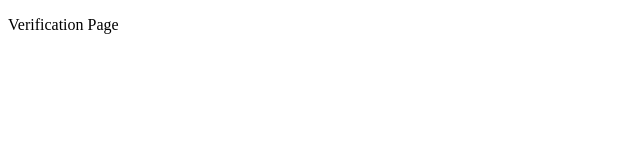
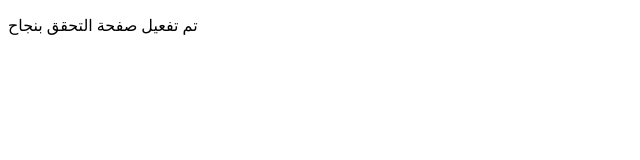
Before and after one commit to 1993-saleh/Internationally-Wanted-File-The-Secret-Cyber-Archive, a plain HTML site: page index.html in a window 1280 px wide. Shown: the whole page, without its empty margins (0-640 px from the left). Drawn offline with Linux system fonts and the light colour scheme.

Commit message:
Update index.html

```diff
--- a/index.html
+++ b/index.html
@@ -1,10 +1,10 @@
 <!DOCTYPE html>
 <html>
 <head>
-    <meta name="google-site-verification" content="HtttlYF9FGttnjq5NSJ3kqodDCH4816cwhzH6h65-Z4" />
-    <title>Verification</title>
+<meta name="google-site-verification" content="HtttlYF9FGttnjq5NSJ3kqodDCH4816cwhzH6h65-Z4" />
+<title>ملف المطلوبين دوليا</title>
 </head>
 <body>
-    <p>Verification Page</p>
+<p>تم تفعيل صفحة التحقق بنجاح</p>
 </body>
 </html>
```
